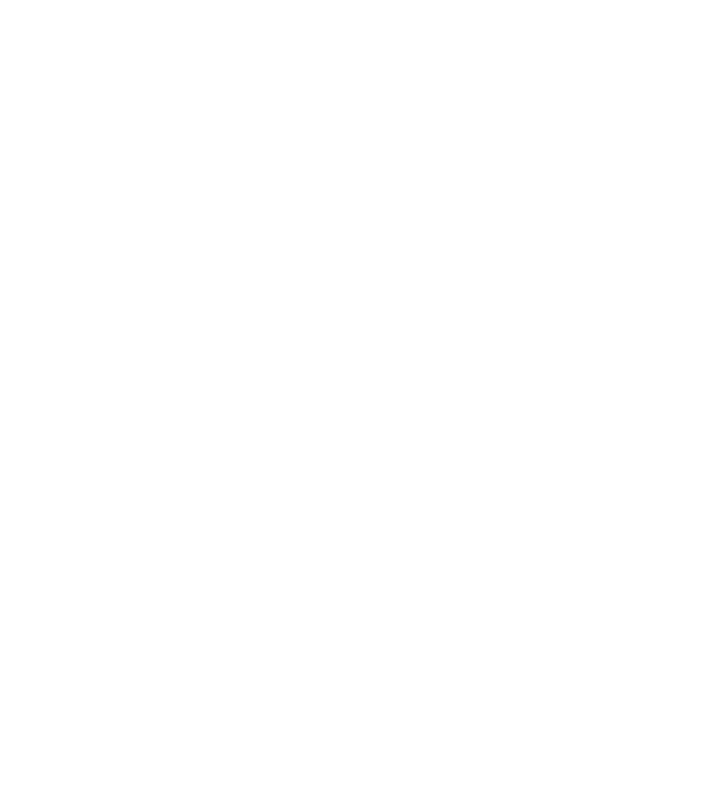
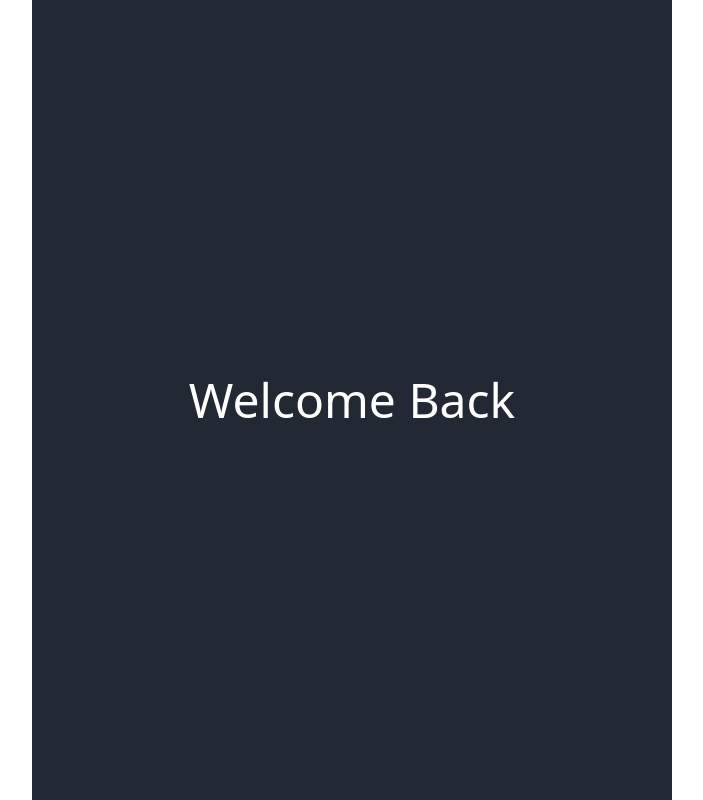
Before and after one commit to Mugisha-Samuella/cyberice, a React (Vite) app: page /forgotpassword in a window 1280 px wide. Before the commit this address had no page. Shown: the whole page, without its empty margins (288-991 px from the left). Built offline with nearby package versions, Linux system fonts and the light colour scheme.

Commit message:
Forgot password page

```diff
--- a/src/App.jsx
+++ b/src/App.jsx
@@ -7,6 +7,7 @@
 import SignUp from './Pages/SignUp'
 import Login from './Pages/Login'
 import ThreatDashboard from './Pages/ThreatDashboard'
+import ForgotPassword from './Pages/ForgotPassword'
 
 const App = () => {
   return (
@@ -22,6 +23,7 @@
         <Route path='/signup' element={<SignUp/>}/>
         <Route path='/login' element={<Login/>}/>
         <Route path='/threatdashboard' element={<ThreatDashboard/>}/>
+        <Route path='/forgotpassword' element={<ForgotPassword/>}/>
       </Routes>
       </BrowserRouter>
     </div>
--- a/src/Pages/ForgotPassword.jsx
+++ b/src/Pages/ForgotPassword.jsx
@@ -0,0 +1,13 @@
+import React from "react";
+
+function ForgotPassword() {
+  return (
+    <div className="flex flex-col md:flex-row justify-center text-left items-center min-h-screen">
+      <div className="bg-Dark min-h-screen md:w-1/2 hidden md:flex justify-center items-center">
+        <h1 className="text-white text-5xl">Welcome Back</h1>
+      </div>
+    </div>
+  );
+}
+
+export default ForgotPassword;
--- a/src/Pages/Login.jsx
+++ b/src/Pages/Login.jsx
@@ -67,7 +67,9 @@
               />
             </div>
             <div className="pt-1">
-              <Link className="text-indigo-500 hover:text-indigo-700">
+              <Link
+              to="/forgotpassword"
+              className="text-indigo-500 hover:text-indigo-700">
                 Forgot Password?
               </Link>
             </div>
```
